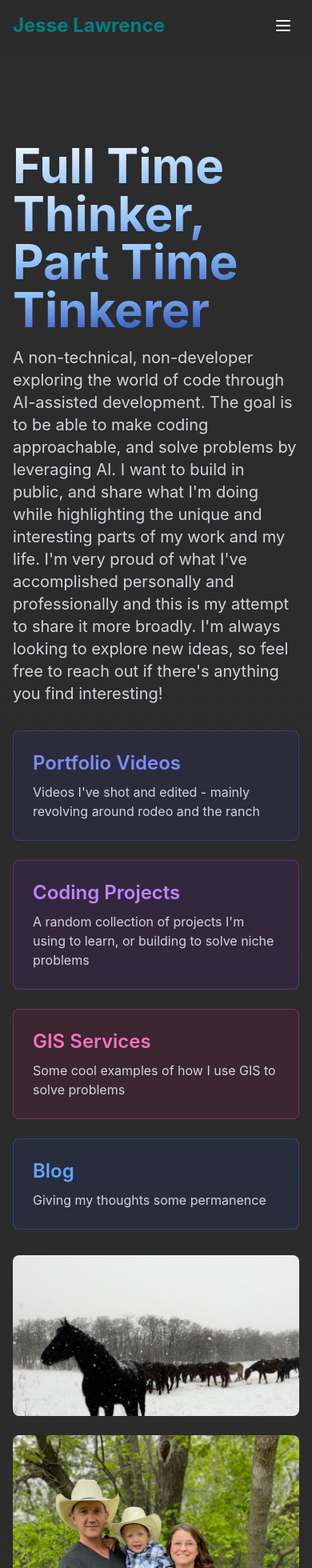
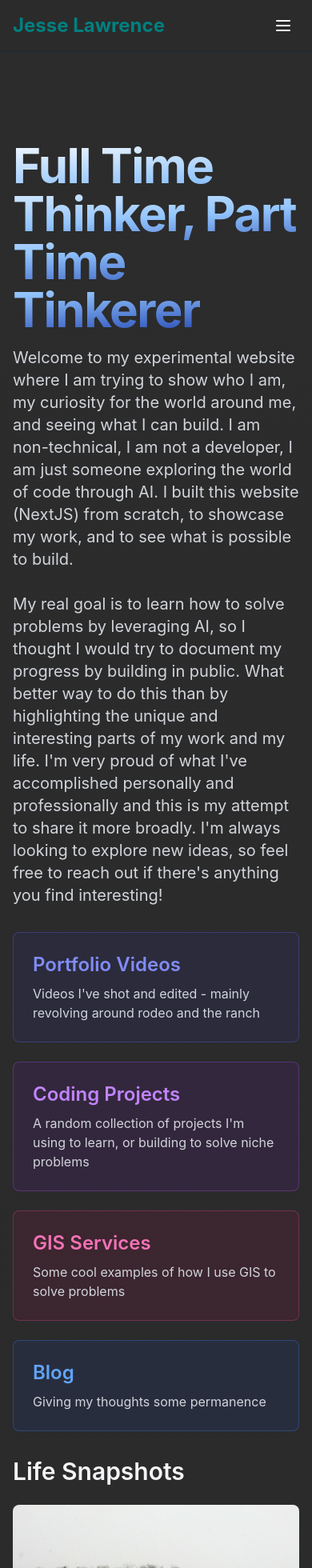
Before and after one commit to lawrencejesse/JesseNextJSPortfolioV1, a Next.js app: page / in a window 390 px wide. Shown: the top 1960 px of the page at 80% size. Built offline with nearby package versions, Linux system fonts and the light colour scheme.

Commit message:
updated hero section and animation around photos

```diff
--- a/pages/index.tsx
+++ b/pages/index.tsx
@@ -16,66 +16,82 @@ const Home: NextPage = () => {
       <section className="py-20">
         <div className="space-y-8">
           <div className="space-y-4">
-            <h1 className="text-6xl font-bold">
-              <span className="bg-gradient-to-br from-white via-blue-300 to-blue-800 bg-clip-text text-transparent">
+            <h1 className="text-6xl font-bold tracking-tight">
+              <span className="bg-gradient-to-br from-white via-blue-300 to-blue-800 bg-clip-text text-transparent hover:from-blue-300 hover:to-white transition-all duration-300">
                 Full Time Thinker, Part Time Tinkerer
               </span>
             </h1>
             <p className="text-xl text-gray-300">
-              A non-technical, non-developer exploring the world of code through AI-assisted development. The goal is to be able to make coding approachable,
-              and solve problems by leveraging AI. I want to build in public, and share what I&apos;m doing while highlighting the unique and interesting parts of
+              Welcome to my experimental website where I am trying to show who I am, my curiosity for the world around me, and seeing what I can build.
+              I am non-technical, I am not a developer, I am just someone exploring the world of code through AI. I built this website (NextJS) from scratch, to
+              showcase my work, and to see what is possible to build.
+              <br />
+              <br />
+              My real goal is to learn how to solve problems by leveraging AI, so I thought I would try to document my progress by building in public. What better way to do this than by highlighting the unique and interesting parts of
               my work and my life. I&apos;m very proud of what I&apos;ve accomplished personally and professionally and this is my attempt to share it more broadly.
               I&apos;m always looking to explore new ideas, so feel free to reach out if there&apos;s anything you find interesting!
             </p>
           </div>
 
           <div className="grid grid-cols-1 md:grid-cols-2 lg:grid-cols-4 gap-6">
-            <Link href="/portfolio-videos" className="block p-6 rounded-lg bg-indigo-900/20 border border-indigo-500/30 hover:border-indigo-500 transition-all hover:bg-indigo-900/30">
-              <h2 className="text-2xl font-semibold text-indigo-400 mb-2">Portfolio Videos</h2>
+            <Link href="/portfolio-videos" className="group block p-6 rounded-lg bg-indigo-900/20 border border-indigo-500/30 hover:border-indigo-500 transition-all hover:bg-indigo-900/30 hover:transform hover:-translate-y-1">
+              <h2 className="text-2xl font-semibold text-indigo-400 mb-2 group-hover:text-indigo-300">Portfolio Videos</h2>
               <p className="text-gray-300">Videos I&apos;ve shot and edited - mainly revolving around rodeo and the ranch</p>
             </Link>
 
-            <Link href="/coding-projects" className="block p-6 rounded-lg bg-purple-900/20 border border-purple-500/30 hover:border-purple-500 transition-all hover:bg-purple-900/30">
-              <h2 className="text-2xl font-semibold text-purple-400 mb-2">Coding Projects</h2>
+            <Link href="/coding-projects" className="group block p-6 rounded-lg bg-purple-900/20 border border-purple-500/30 hover:border-purple-500 transition-all hover:bg-purple-900/30 hover:transform hover:-translate-y-1">
+              <h2 className="text-2xl font-semibold text-purple-400 mb-2 group-hover:text-purple-300">Coding Projects</h2>
               <p className="text-gray-300">A random collection of projects I&apos;m using to learn, or building to solve niche problems</p>
             </Link>
 
-            <Link href="/gis" className="block p-6 rounded-lg bg-pink-900/20 border border-pink-500/30 hover:border-pink-500 transition-all hover:bg-pink-900/30">
-              <h2 className="text-2xl font-semibold text-pink-400 mb-2">GIS Services</h2>
+            <Link href="/gis" className="group block p-6 rounded-lg bg-pink-900/20 border border-pink-500/30 hover:border-pink-500 transition-all hover:bg-pink-900/30 hover:transform hover:-translate-y-1">
+              <h2 className="text-2xl font-semibold text-pink-400 mb-2 group-hover:text-pink-300">GIS Services</h2>
               <p className="text-gray-300">Some cool examples of how I use GIS to solve problems</p>
             </Link>
 
-            <Link href="/blog" className="block p-6 rounded-lg bg-blue-900/20 border border-blue-500/30 hover:border-blue-500 transition-all hover:bg-blue-900/30">
-              <h2 className="text-2xl font-semibold text-blue-400 mb-2">Blog</h2>
+            <Link href="/blog" className="group block p-6 rounded-lg bg-blue-900/20 border border-blue-500/30 hover:border-blue-500 transition-all hover:bg-blue-900/30 hover:transform hover:-translate-y-1">
+              <h2 className="text-2xl font-semibold text-blue-400 mb-2 group-hover:text-blue-300">Blog</h2>
               <p className="text-gray-300">Giving my thoughts some permanence</p>
             </Link>
           </div>
 
           {/* Photo gallery at bottom */}
-          <div className="mt-20 grid grid-cols-1 md:grid-cols-2 lg:grid-cols-3 gap-6">
-            <div className="relative aspect-video rounded-lg overflow-hidden">
+          <div className="mt-20 space-y-6">
+            <h2 className="text-3xl font-semibold text-gray-100">Life Snapshots</h2>
+            <div className="grid grid-cols-1 md:grid-cols-2 lg:grid-cols-3 gap-6">
+              <div className="relative aspect-video rounded-lg overflow-hidden group">
                 <ImageWithFallback
                   src="/images/MaresSnowStorm.jpg"
                   alt="Mares in snow storm"
                   fill
-                className="object-cover hover:scale-105 transition-transform duration-300"
+                  className="object-cover transition-transform duration-500 group-hover:scale-110"
                 />
+                <div className="absolute inset-0 bg-black/10 opacity-0 group-hover:opacity-100 transition-opacity duration-300 flex items-end">
+                  <p className="text-white p-4 text-sm">Ranch Life - Mares in Snow Storm</p>
                 </div>
-            <div className="relative aspect-[3/4] rounded-lg overflow-hidden">
+              </div>
+              <div className="relative aspect-[3/4] rounded-lg overflow-hidden group">
                 <ImageWithFallback
                   src="/images/family_2024.jpg"
                   alt="Family 2024"
                   fill
-                className="object-cover hover:scale-105 transition-transform duration-300"
+                  className="object-cover transition-transform duration-500 group-hover:scale-110"
                 />
+                <div className="absolute inset-0 bg-black/10 opacity-0 group-hover:opacity-100 transition-opacity duration-300 flex items-end">
+                  <p className="text-white p-4 text-sm">Family Moments - 2024</p>
                 </div>
-            <div className="relative aspect-video rounded-lg overflow-hidden">
+              </div>
+              <div className="relative aspect-video rounded-lg overflow-hidden group">
                 <ImageWithFallback
                   src="/images/PrimeTimeBoys.JPG"
                   alt="Prime Time Boys"
                   fill
-                className="object-cover hover:scale-105 transition-transform duration-300"
+                  className="object-cover transition-transform duration-500 group-hover:scale-110"
                 />
+                <div className="absolute inset-0 bg-black/10 opacity-0 group-hover:opacity-100 transition-opacity duration-300 flex items-end">
+                  <p className="text-white p-4 text-sm">Prime Time Boys</p>
+                </div>
+              </div>
             </div>
           </div>
         </div>
```
Lines whose indentation alone changed are shown as unchanged.
